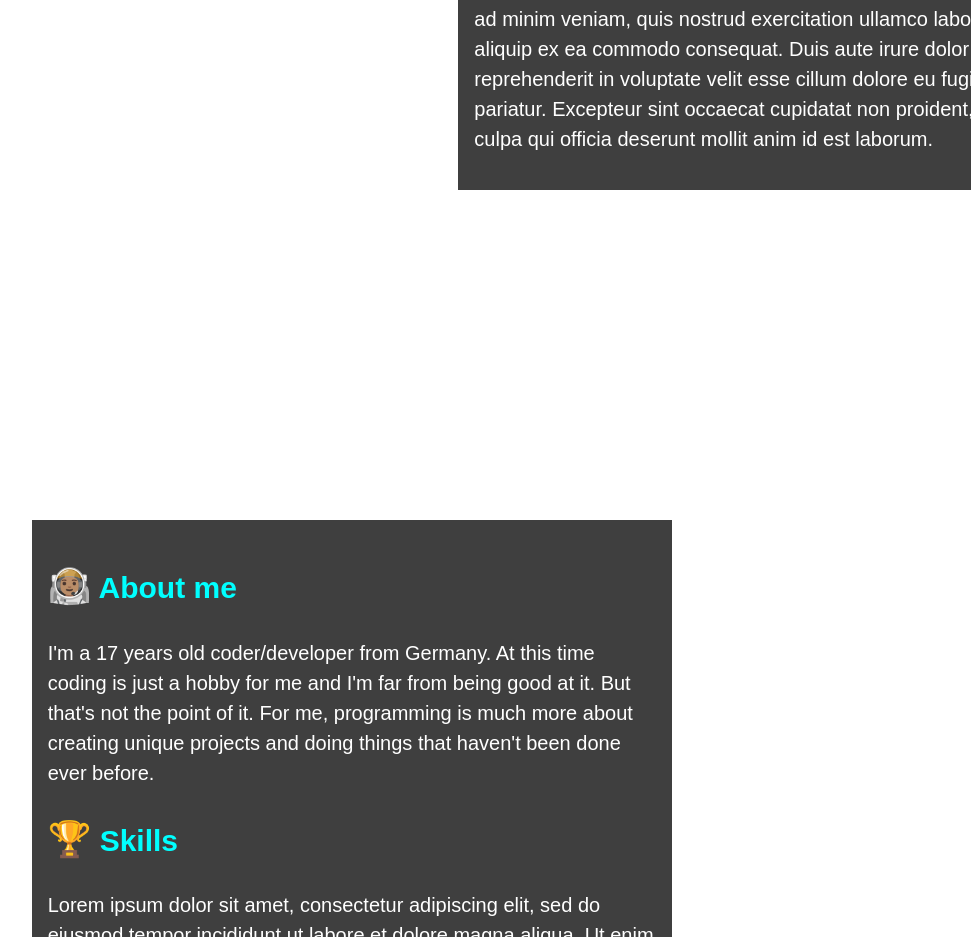
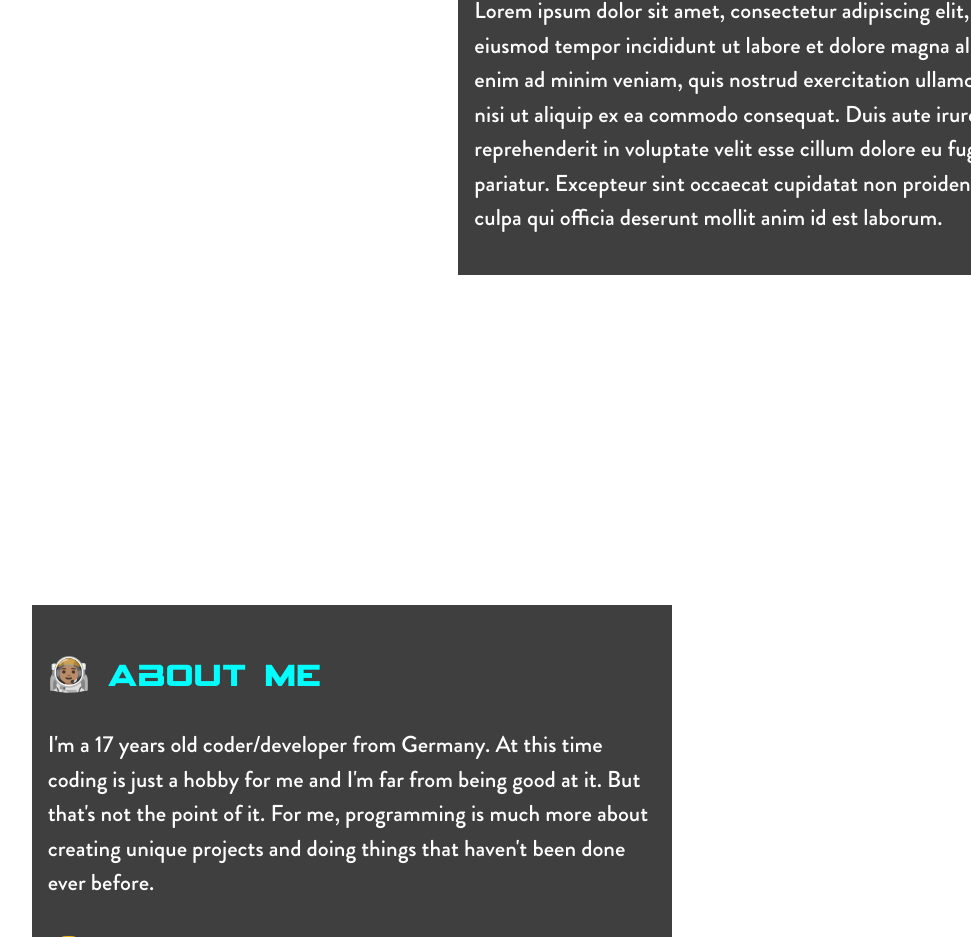
Before and after one commit to ChronoX27/ChronoX27.github.io, a website built with Vite: page index.html in a window 1280 px wide. Shown: the part 1863-2800 px from the top of the page, without its empty margins (75-1046 px from the left). Built offline with nearby package versions, Linux system fonts and the light colour scheme; a web font is replaced by a local one.

Commit message:
fixed a bit css

```diff
--- a/index.html
+++ b/index.html
@@ -5,7 +5,7 @@
   <meta charset="utf-8">
   <link rel="icon" type="image/png" sizes="16x16" href="images/8x_cube.png">
   <link rel="stylesheet" href="style.css">
-  <title> ChronoX – Github </title>
+  <title> ChronoX - Github </title>
 </head>
 
 <body>
--- a/main.js
+++ b/main.js
@@ -91,7 +91,7 @@ function moveCamera() {
 
 
     pointLight3.position.x = torus.position.x;
-    lightHelper3.position.x = pointLight3.position.x;
+    // lightHelper3.position.x = pointLight3.position.x;
 }
 
 document.body.onscroll = moveCamera;
--- a/style.css
+++ b/style.css
@@ -1,5 +1,17 @@
-/* Font import */
-@import url("https://use.typekit.net/jmk3xov.css");
+@font-face {
+  font-family: Brandon;
+  src: url(fonts/Brandon_med.otf)
+}
+
+@font-face {
+  font-family: spyagency;
+  src: url(fonts/spyagencyv3.ttf)
+}
+
+@font-face {
+  font-family: glametrix;
+  src: url(fonts/glametrix-bold.otf);
+}
 
 canvas {
   position: fixed;
@@ -15,7 +27,7 @@ body {
   --dark-bg: #0f0f0fcc;
   --spacing: 330px;
   /* font-family: brandon-grotesque, sans-serif; */
-  font-family: brandon-grotesque, sans-serif;
+  font-family: Brandon, sans-serif;
   font-weight: 400;
   font-style: normal;
 }
@@ -42,29 +54,43 @@ header {
 }
 
 section {
+  /* font-size: 1.25rem; */
+  font-size: 23px;
   grid-column: 2 / 8;
   padding: 1rem;
   background: var(--dark-bg);
-  font-size: 1.25rem;
   line-height: 1.5;
   margin-bottom: var(--spacing);
 }
 
 h1, h2, h3, blockquote {
-  font-weight: 700;
+  font-weight: 500;
   font-style: normal;
   color: #0FF;
 }
 
 h2, h3 {
-  font-family: elevon, sans-serif;
+  font-family: spyagency, sans-serif;
 }
 
 .subheading {
-  font-size: 30px;
+  font-size: 37px;
+}
+
+h1 {
+  font-size: 84px;
+}
+
+h2 {
+  font-size: 34px;
+}
+
+h3 {
+  font-size: 24px;
 }
 
 blockquote {
+  font-weight: 700;
   margin: 0;
   padding: 0;
   grid-column: 2 / span 9;
@@ -74,20 +100,11 @@ blockquote {
 blockquote p {
   color: black;
   background-color: #00ee88;
-  font-size: 4rem;
+  font-size: 62px;
   display: inline;
   line-height: 1.4;
   padding-left: 10px;
   padding-right: 10px;
-}
-
-/* Emojies are tagged with e and made bigger */
-h2 e {
-  font-size: 35px;
-}
-
-h3 e{
-  font-size: 27px;
 }
 
 .right {
```
Also changed, not shown: fonts/Brandon_med.otf (added), fonts/cambai-minimalist.ttf (added), fonts/glametrix-bold.otf (added), fonts/spyagencyv3.ttf (added).
